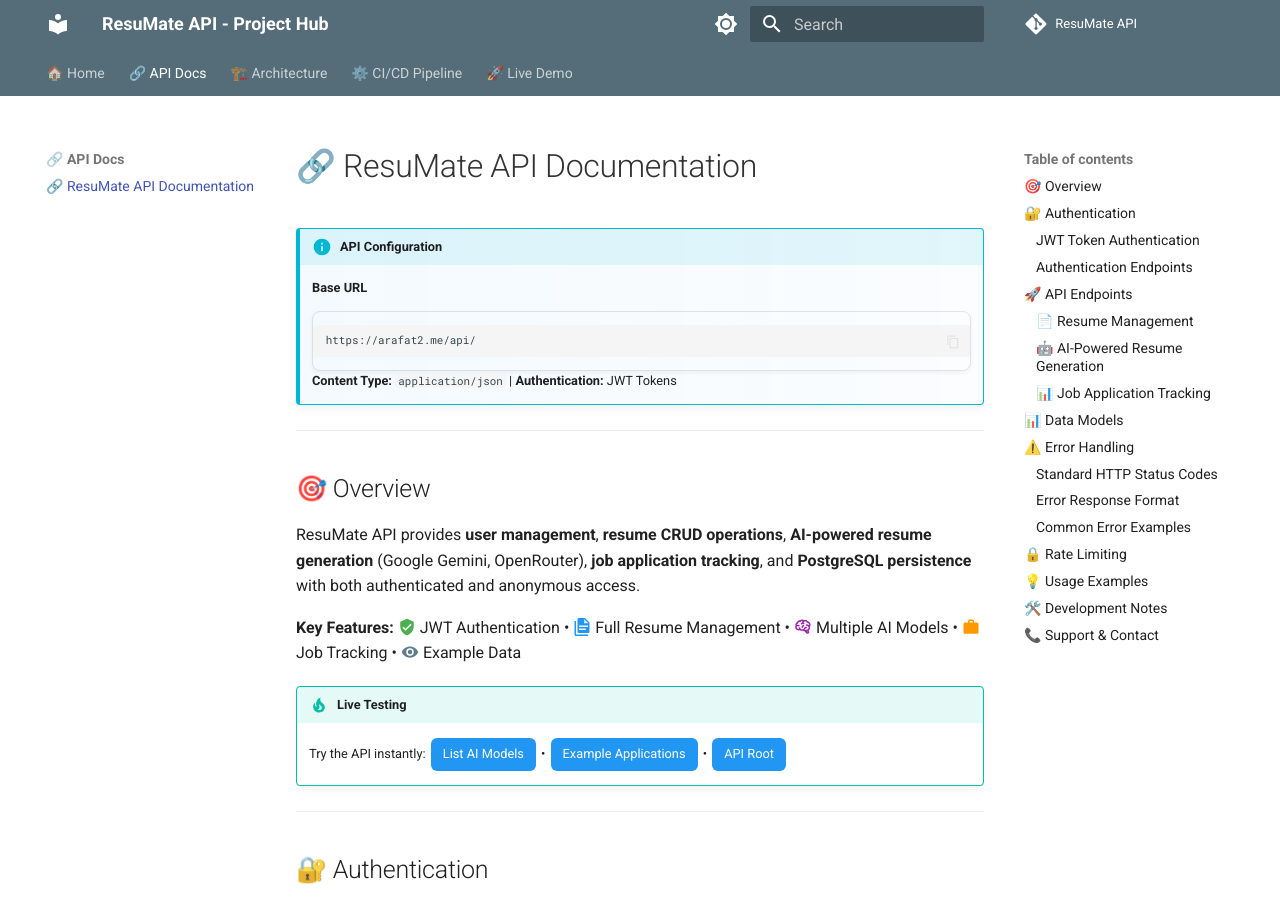
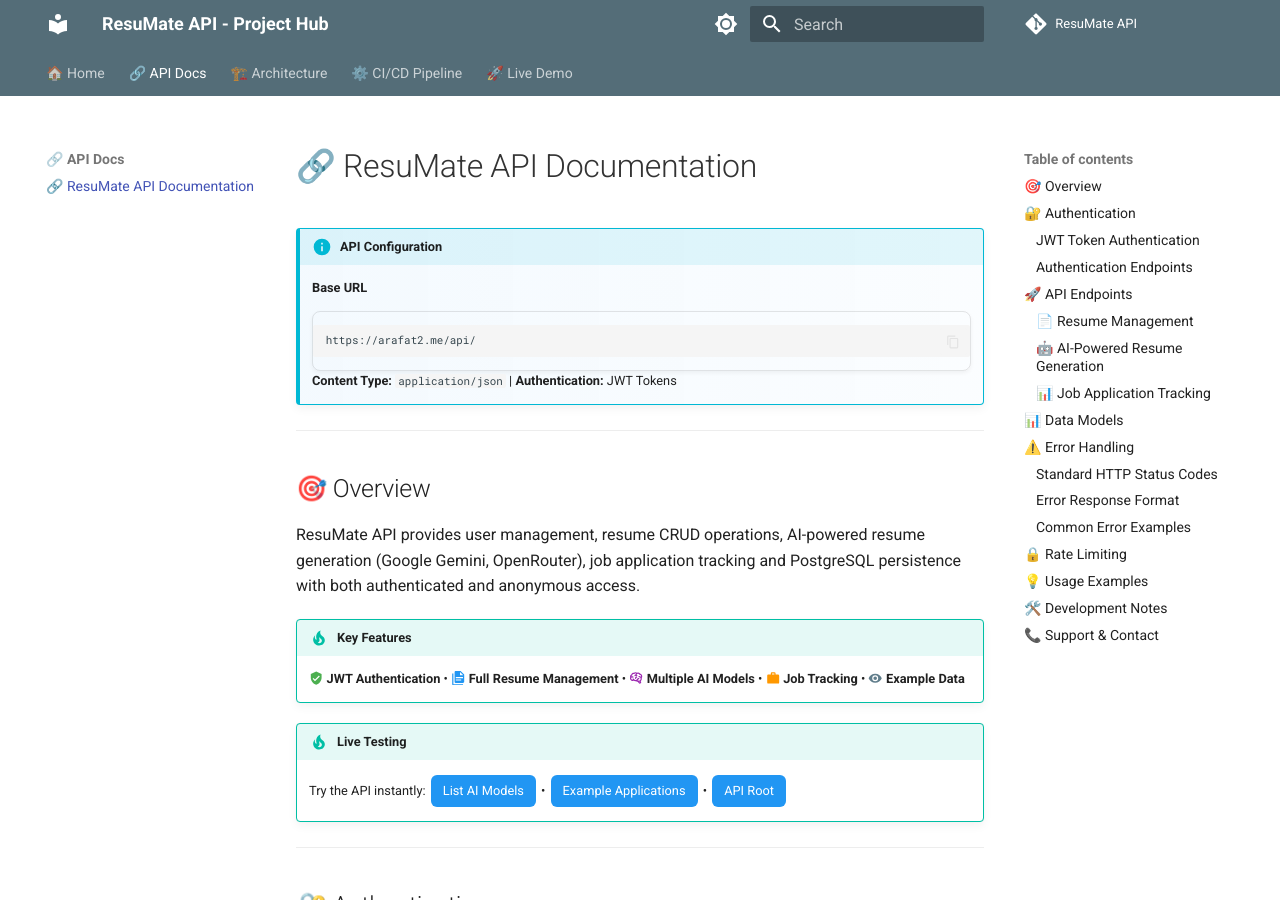
Before and after one commit to Arafat6462/ResuMate_API_Docs, an MkDocs documentation site: the page built from docs/api-docs/index.md, in a window 1280 px wide and 900 px high. Built offline with MkDocs 1.6.1 and Material for MkDocs 9.7.7, drawn with Linux system fonts in a browser that asks for light colours; comment, search, counter and statistics services are not loaded; part of the change alters nothing that is shown.

Commit message:
Refactor API documentation for improved clarity and formatting in the Overview and Key Features sections

```diff
--- a/docs/api-docs/index.md
+++ b/docs/api-docs/index.md
@@ -11,9 +11,10 @@
 
 ## 🎯 Overview
 
-ResuMate API provides **user management**, **resume CRUD operations**, **AI-powered resume generation** (Google Gemini, OpenRouter), **job application tracking**, and **PostgreSQL persistence** with both authenticated and anonymous access.
+ResuMate API provides user management, resume CRUD operations, AI-powered resume generation (Google Gemini, OpenRouter), job application tracking and PostgreSQL persistence with both authenticated and anonymous access.
 
-**Key Features:** :material-shield-check:{ style="color: #4caf50" } JWT Authentication • :material-file-document-multiple:{ style="color: #2196f3" } Full Resume Management • :material-brain:{ style="color: #9c27b0" } Multiple AI Models • :material-briefcase:{ style="color: #ff9800" } Job Tracking • :material-eye:{ style="color: #607d8b" } Example Data
+!!! tip "Key Features"
+    :material-shield-check:{ style="color: #4caf50" } **JWT Authentication** • :material-file-document-multiple:{ style="color: #2196f3" } **Full Resume Management** • :material-brain:{ style="color: #9c27b0" } **Multiple AI Models** • :material-briefcase:{ style="color: #ff9800" } **Job Tracking** • :material-eye:{ style="color: #607d8b" } **Example Data**
 
 !!! tip "Live Testing"
     Try the API instantly: [List AI Models](https://arafat2.me/api/ai/models/) • [Example Applications](https://arafat2.me/api/example-job-applications/) • [API Root](https://arafat2.me/api/)
```
